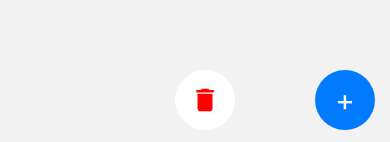
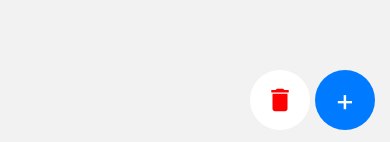
Before and after one commit to terrencekuo/FlashcardExpo, a React Native app: screen /Home in a window 390 px wide. Shown: the part 699-841 px from the top of the page. Built offline with nearby package versions, Linux system fonts and the light colour scheme.

Commit message:
clean up group button

```diff
--- a/screens/HomeScreen.js
+++ b/screens/HomeScreen.js
@@ -93,11 +93,9 @@ function HomeScreen({ navigation }) {
   };
 
   useEffect(() => {
-    Animated.timing(slideAnim, {
-      toValue: inSelectionMode ? 1 : 0,
-      duration: 300,
-      useNativeDriver: true,
-    }).start();
+    toggleSlideAnimation();
+    // Cleanup function to stop the animation when component unmounts
+    return () => slideAnim.stopAnimation();
   }, [inSelectionMode]);
 
   // Update the navigation options
@@ -330,13 +328,6 @@ function HomeScreen({ navigation }) {
               <Icon name="delete" size={30} color="red" />
             </TouchableOpacity>
 
-            {/* Not in Selection Mode - Display Group Decks Icon */}
-            {decks.length > 0 && (
-              <TouchableOpacity style={styles.groupIconContainer} onPress={() => setSelectionMode(true)}>
-                <Icon name="group" size={30} color="white" />
-              </TouchableOpacity>
-            )}
-
             {/* FAB to add a new deck */}
             <TouchableOpacity style={styles.fab} onPress={() => navigation.navigate('CreateDeck')}>
               <Text style={styles.fabIcon}>+</Text>
@@ -393,12 +384,10 @@ const styles = StyleSheet.create({
   },
   fabContainer: {
     position: 'absolute',
-    right: 15,
+    right: 15, // Align to the right side
     bottom: 15,
     flexDirection: 'row',
     alignItems: 'center',
-    justifyContent: 'space-between',
-    width: 200,
   },
   groupIconContainer: {
     backgroundColor: '#007BFF',
```
